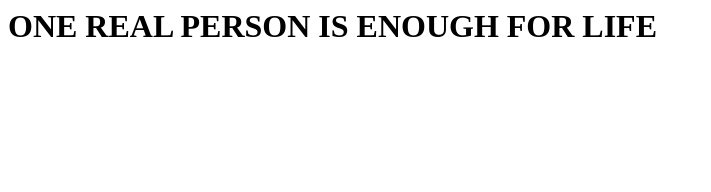
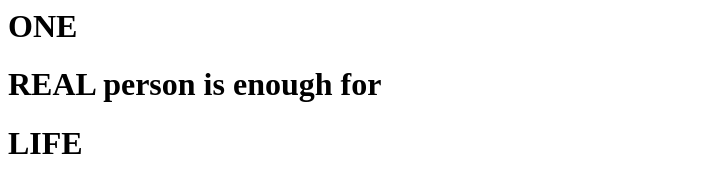
Before and after one commit to ganjeamol/Ram, a plain HTML site: page index.html in a window 1280 px wide. Shown: the whole page, without its empty margins (0-711 px from the left). Drawn offline with Linux system fonts and the light colour scheme.

Commit message:
Update index.html

```diff
--- a/index.html
+++ b/index.html
@@ -1 +1,3 @@
-<h1>ONE REAL PERSON IS ENOUGH FOR LIFE<h1>
+<h1>ONE<h1>
+REAL person  is enough for
+<h1>LIFE<h1>
```
